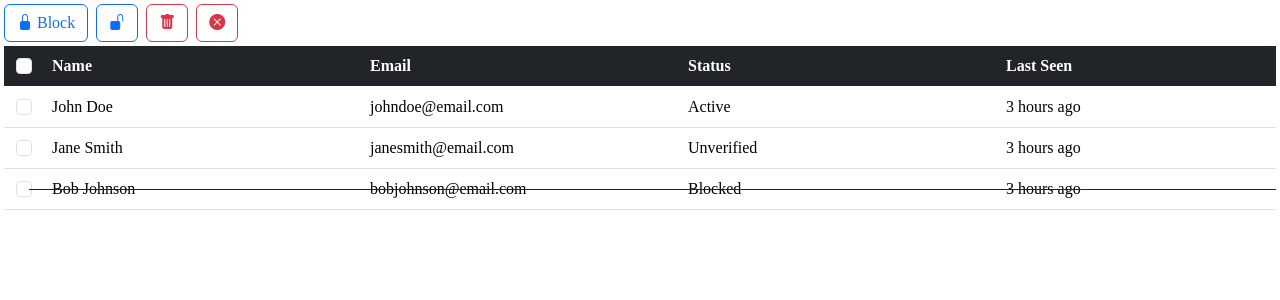
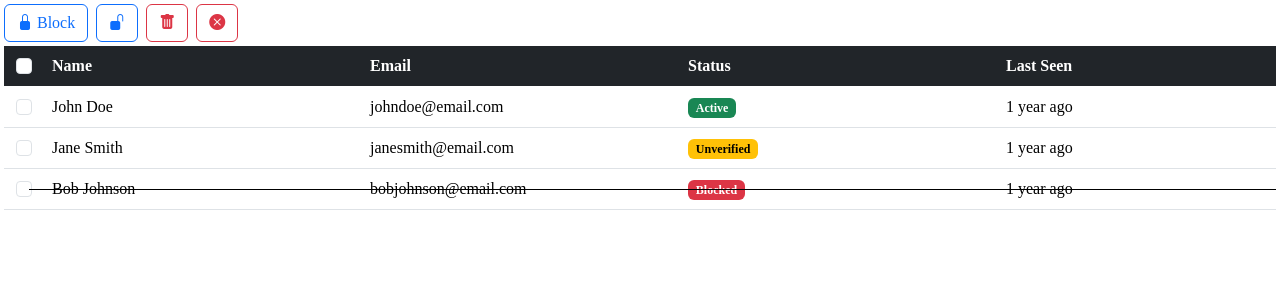
Before and after one commit to ZoirJohn/user-management, a React (Vite) app: page / in a window 1280 px wide. Shown: the top 300 px of the page. Built offline with nearby package versions, Linux system fonts and the light colour scheme; a web font is replaced by a local one.

Commit message:
Add features: 1. Status change 2. Unblocking

```diff
--- a/src/entities/lib/getLastActivity.ts
+++ b/src/entities/lib/getLastActivity.ts
@@ -9,12 +9,21 @@ export function getLastActivity(lastActivity: Date) {
 	const dayDiff = days - lastActivityDays;
 	const hourDiff = hours - lastActivityHours;
 	const minDiff = minutes - lastActivityMinutes;
-	console.log(lastActivity);
+
 	if (yearDiff > 0) return `${yearDiff} year${yearDiff > 1 ? "s" : ""} ago`;
+	else if (yearDiff < 0) return;
+
 	if (monthDiff > 0) return `${monthDiff} month${monthDiff > 1 ? "s" : ""} ago`;
+	else if (monthDiff < 0) return;
+
 	if (dayDiff > 0) return `${dayDiff} day${dayDiff > 1 ? "s" : ""} ago`;
+	else if (dayDiff < 0) return;
+
 	if (hourDiff > 0) return `${hourDiff} hour${hourDiff > 1 ? "s" : ""} ago`;
+	else if (hourDiff < 0) return;
+
 	if (minDiff > 0) return `${minDiff} minute${minDiff > 1 ? "s" : ""} ago`;
+	else if (minDiff < 0) return;
 
 	return "less than a minute ago";
 }
--- a/src/widgets/Controls.tsx
+++ b/src/widgets/Controls.tsx
@@ -1,11 +1,11 @@
-export default function Controls({ deleteUsers, blockUsers }: { deleteUsers: () => void; blockUsers: () => void }) {
+export default function Controls({ deleteUsers, blockUsers, unblockUsers }: { deleteUsers: () => void; blockUsers: () => void; unblockUsers: () => void }) {
 	return (
 		<div className="d-flex justify-content-start w-100 gap-2 position-sticky" style={{ top: "4px", zIndex: 2 }}>
 			<button type="button" className="btn btn-outline-primary" style={{ transition: "all 300ms" }} onClick={blockUsers}>
 				<i className="bi bi-lock-fill me-1"></i>
 				Block
 			</button>
-			<button type="button" className="btn btn-outline-primary" style={{ transition: "all 300ms" }}>
+			<button type="button" className="btn btn-outline-primary" style={{ transition: "all 300ms" }} onClick={unblockUsers}>
 				<i className="bi bi-unlock-fill"></i>
 			</button>
 			<button type="button" className="btn btn-outline-danger" style={{ transition: "all 300ms" }} onClick={deleteUsers}>
--- a/src/widgets/Row.tsx
+++ b/src/widgets/Row.tsx
@@ -9,9 +9,11 @@ export default function Row({ checked, onChange, user: { email, lastSeen, name,
 			</td>
 			<td>{name}</td>
 			<td>{email}</td>
-			<td className="text-capitalize">{status}</td>
+			<td className="text-capitalize">
+				<span className={"badge" + " " + (status === "active" ? "text-bg-success" : status === "unverified" ? "text-bg-warning" : "text-bg-danger")}>{status}</span>
+			</td>
 			<td>{getLastActivity(lastSeen)}</td>
-			{status === "blocked" && <span className="position-absolute bg-dark end-0 top-50 translate-middle-x-middle p-0" style={{ width: "98%", height: "1px" }}></span>}
+			{status === "blocked" && <td className="position-absolute end-0 top-50 p-0 border-black" style={{ width: "98%", height: "1px" }}></td>}
 		</tr>
 	);
 }
--- a/src/widgets/UsersTable.tsx
+++ b/src/widgets/UsersTable.tsx
@@ -8,26 +8,26 @@ const data: User[] = [
 		name: "John Doe",
 		email: "johndoe@email.com",
 		status: "active",
-		lastSeen: new Date("2026-03-31T12:00:00+05:00"),
+		lastSeen: new Date("2025-03-31T12:00:00+05:00"),
 	},
 	{
 		name: "Jane Smith",
 		email: "janesmith@email.com",
 		status: "unverified",
-		lastSeen: new Date("2026-03-31T12:00:00+05:00"),
+		lastSeen: new Date("2025-03-31T12:00:00+05:00"),
 	},
 	{
 		name: "Bob Johnson",
 		email: "bobjohnson@email.com",
 		status: "blocked",
-		lastSeen: new Date("2026-03-31T12:00:00+05:00"),
+		lastSeen: new Date("2025-03-31T12:00:00+05:00"),
 	},
 ];
 
 export default function UsersTable() {
 	const [users, setUsers] = useState<User[]>(data);
 	const [checkedRows, setCheckedRows] = useState<boolean[]>(new Array(users.length).fill(false));
-
+	const resetSelectedRows = () => setCheckedRows(new Array(users.length).fill(false));
 	const allChecked = checkedRows.length > 0 && checkedRows.every(Boolean);
 	const toggleAllChecked = (value: boolean) => {
 		setCheckedRows(new Array(users.length).fill(value));
@@ -42,7 +42,7 @@ export default function UsersTable() {
 	const deleteSelectedUsers = () => {
 		const newUsers = [...users.filter((_, i) => !checkedRows[i])];
 		setUsers(newUsers);
-		setCheckedRows(new Array(users.length).fill(false));
+		resetSelectedRows();
 	};
 	const blockSelectedUsers = () => {
 		const newUsers = [
@@ -52,11 +52,21 @@ export default function UsersTable() {
 			}),
 		];
 		setUsers(newUsers);
-		setCheckedRows(new Array(users.length).fill(false));
+		resetSelectedRows();
+	};
+	const unblockSelectedUsers = () => {
+		const newUsers = [
+			...users.map((user, i) => {
+				if (checkedRows[i]) user.status = "unverified";
+				return user;
+			}),
+		];
+		setUsers(newUsers);
+		resetSelectedRows();
 	};
 	return (
 		<>
-			<Controls deleteUsers={deleteSelectedUsers} blockUsers={blockSelectedUsers} />
+			<Controls deleteUsers={deleteSelectedUsers} blockUsers={blockSelectedUsers} unblockUsers={unblockSelectedUsers} />
 			<span className="d-block bg-white w-100 position-fixed top-0" style={{ zIndex: 1, height: "86.5px" }}></span>
 			<table className="table">
 				<colgroup>
```
